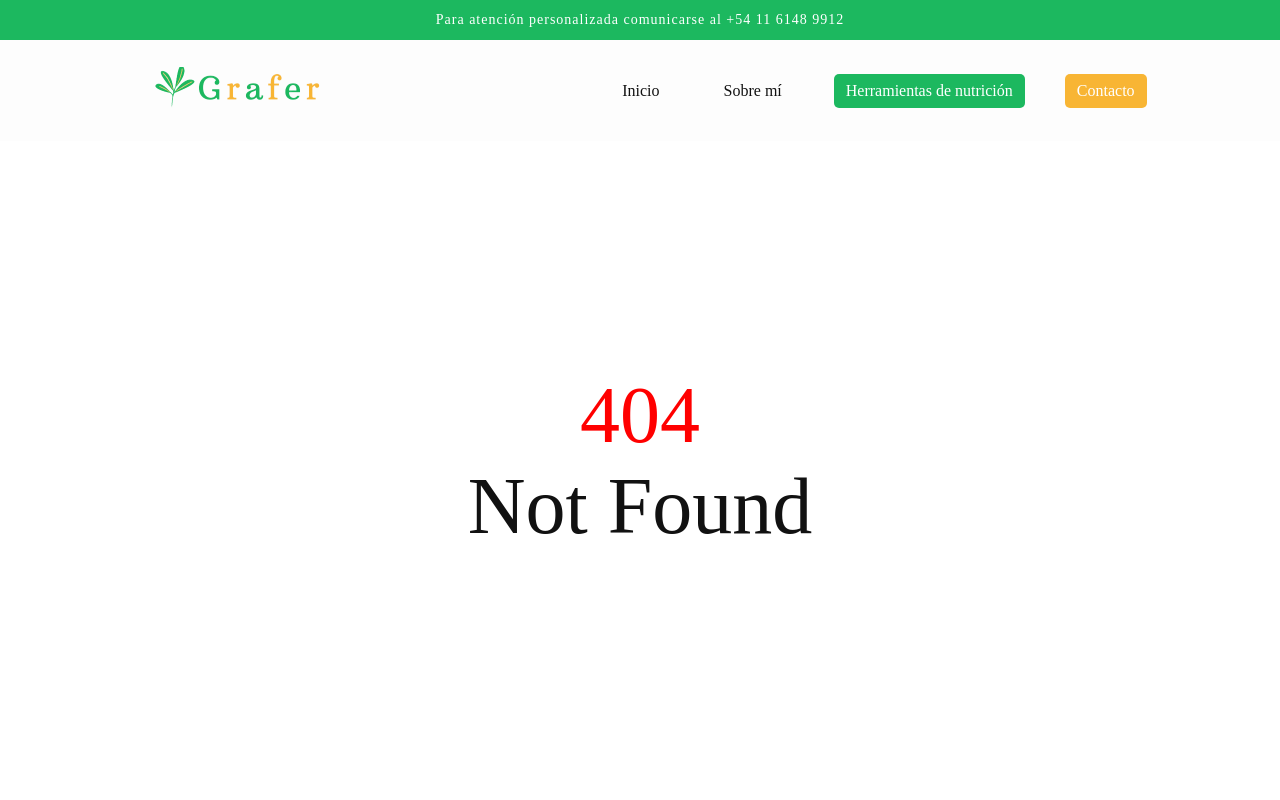
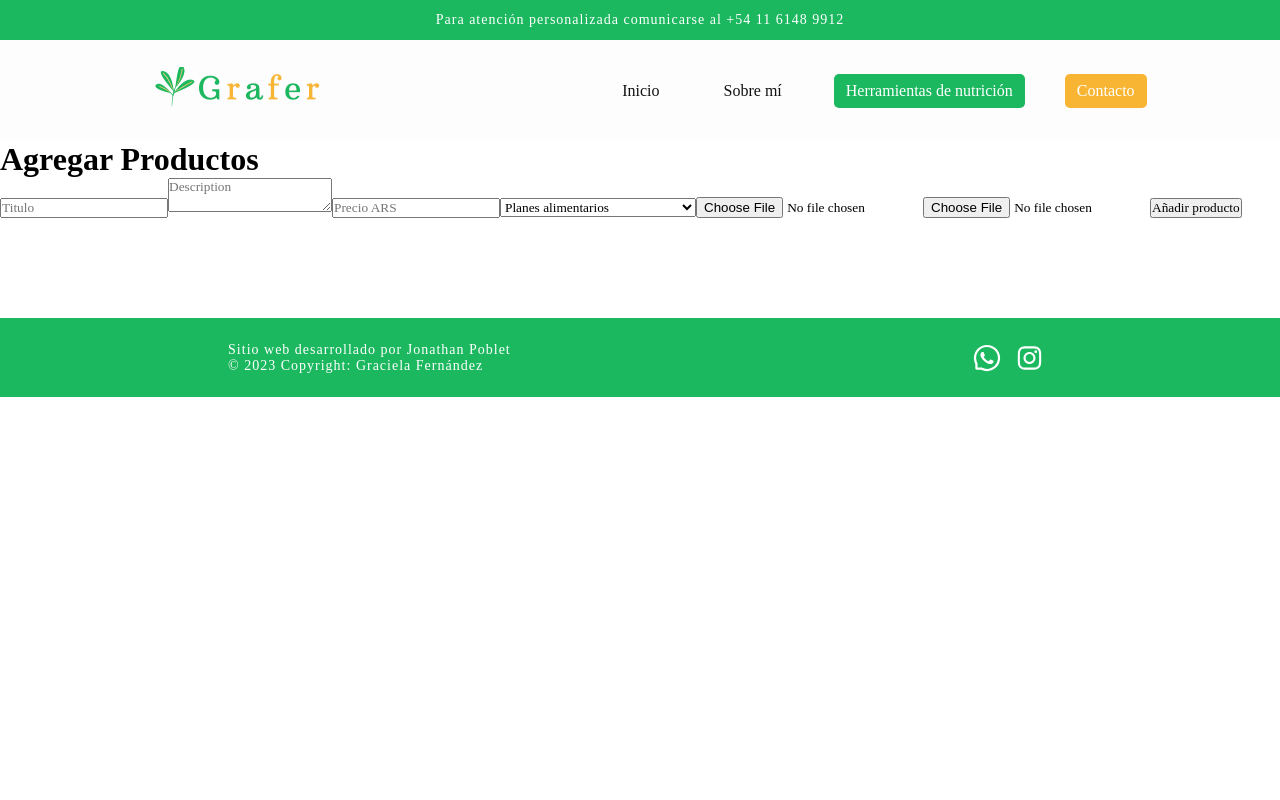
Before and after one commit to jonathanpoblet/grafer, a React (Vite) app in the folder client/: page /adminGraciela-adminFernandez in a window 1280 px wide. Shown: the top 800 px of the page. Built offline with nearby package versions, Linux system fonts and the light colour scheme; no server answers; a web font is replaced by a local one.

Commit message:
panel added

```diff
--- /dev/null
+++ b/client/src/pages/Panel/Panel.jsx
@@ -0,0 +1,117 @@
+import { Formik, Form, Field } from "formik";
+import * as Yup from "yup";
+import "./panel.css";
+
+const addProductSchema = Yup.object().shape({
+  title: Yup.string().required("Titulo requerido"),
+  description: Yup.string().max(300,"Descripción máxima 300 caracteres").required("Descripción requerida"),
+  price: Yup.number().required("Precio requerido"),
+  type: Yup.string().required("Tipo requerido"),
+  image: Yup.mixed().required("Imagen requerida"),
+  file: Yup.mixed().required("PDF requerido")
+});
+
+export default function Panel() {
+  const INITIAL__VALUES__ADD__PRODUCTS__FORM = {
+    title: "",
+    description: "",
+    price: "",
+    type: "",
+    image: "",
+    file:""
+  }
+  return (
+    <div>
+      <h1>Agregar Productos</h1>
+      <Formik
+          initialValues={INITIAL__VALUES__ADD__PRODUCTS__FORM}
+          validationSchema={addProductSchema}
+          onSubmit={(values) => console.log(values)}
+        >
+          {({ errors, touched }) => (
+            <Form className="contact-container-form">
+              <Field
+                className="contact-container-form-field"
+                name="title"
+                placeholder="Titulo"
+              />
+              {errors.title && touched.title ? (
+                <div className="contact-container-form-error">
+                  {errors.title}
+                </div>
+              ) : null}
+
+              <Field
+                as="textarea"
+                className="contact-container-form-textarea"
+                name="description"
+                placeholder="Description"
+              />
+              {errors.description && touched.description ? (
+                <div className="contact-container-form-error">
+                  {errors.description}
+                </div>
+              ) : null}
+
+              <Field
+                className="contact-container-form-field"
+                name="price"
+                placeholder="Precio ARS"
+              />
+              {errors.price && touched.price ? (
+                <div className="contact-container-form-error">
+                  {errors.price}
+                </div>
+              ) : null}
+
+              <Field
+                className="contact-container-form-field"
+                name="type"
+                placeholder="Tipo"
+                as="select"
+              >
+                <option value="alimentaryPlan">Planes alimentarios</option>
+                <option value="ebook">E-books</option>
+                <option value="nutritionalTool">Herramientas para nutricionistas</option>
+                <option value="recetary">Recetarios</option>
+              </Field>
+              {errors.type && touched.type ? (
+                <div className="contact-container-form-error">
+                  {errors.type}
+                </div>
+              ) : null}
+
+              <Field
+                className="contact-container-form-field"
+                name="image"
+                placeholder="Tipo"
+                type="file"
+              />
+              {errors.image && touched.image ? (
+                <div className="contact-container-form-error">
+                  {errors.image}
+                </div>
+              ) : null}
+
+              <Field
+                className="contact-container-form-field"
+                name="file"
+                placeholder="Tipo"
+                type="file"
+              />
+              {errors.file && touched.file ? (
+                <div className="contact-container-form-error">
+                  {errors.file}
+                </div>
+              ) : null}
+
+
+              <button className="contact-container-form-button" type="submit">
+                Añadir producto
+              </button>
+            </Form>
+          )}
+        </Formik>
+    </div>
+  )
+}
--- a/client/src/router/AppRoute.jsx
+++ b/client/src/router/AppRoute.jsx
@@ -12,6 +12,7 @@ const Contact = lazy(() => import("../pages/Contact/Contact"));
 const Spinner = lazy(() => import("../components/Spinner/Spinner"));
 const Tools = lazy(() => import("../pages/Tools/Tools"));
 const NotFound = lazy(() => import("../pages/NotFound/NotFound"));
+const Panel = lazy(() => import("../pages/Panel/Panel"))
 const Detail = lazy(() => import("../pages/Detail/Detail"));
 
 export default function AppRoute() {
@@ -33,6 +34,7 @@ export default function AppRoute() {
               path="/herramientas-de-nutricion/:tool"
               element={<Tools />}
             />
+            <Route path="/adminGraciela-adminFernandez" element={<Panel />}/>
           </Routes>
         </Layout>
       </BrowserRouter>
```
Also changed, not shown: client/src/pages/Panel/panel.css (added).
